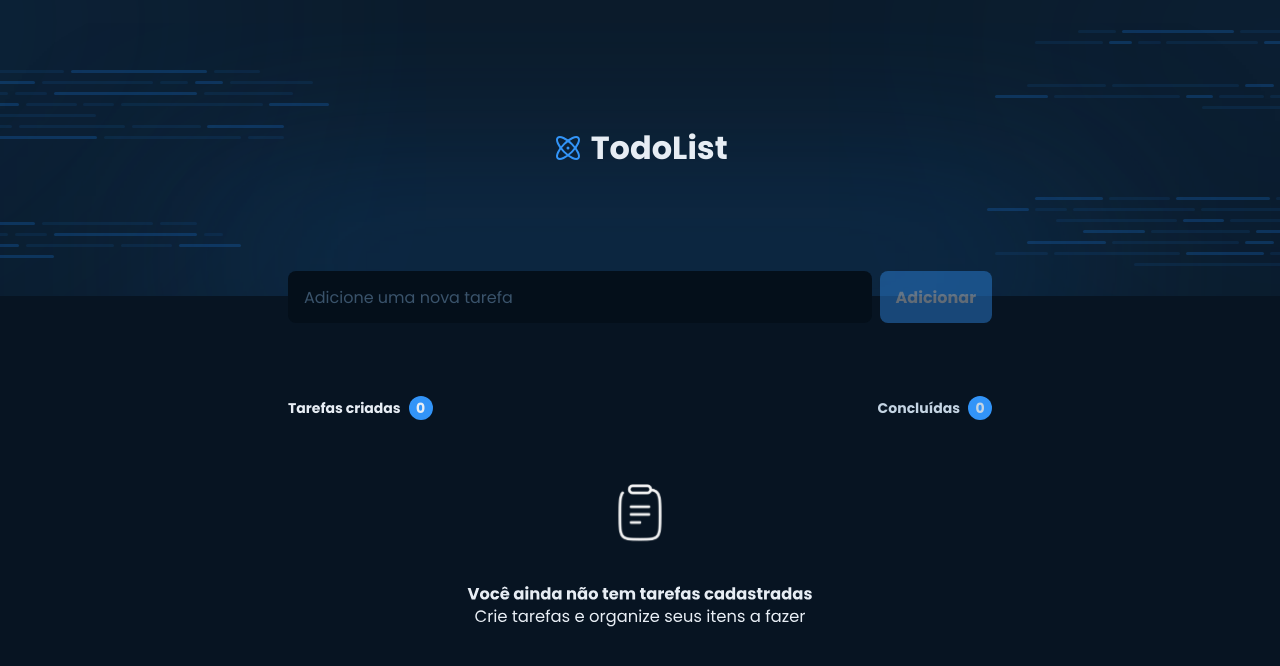
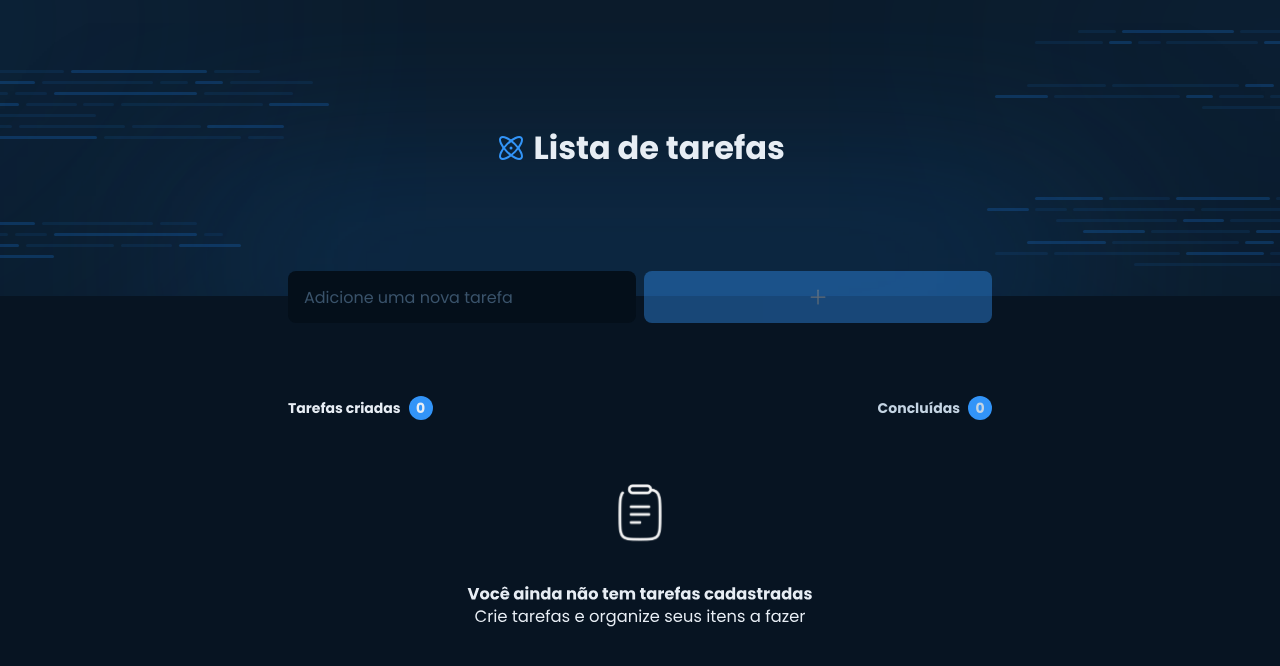
Before and after one commit to CaiquePrado/Todo, a React (Vite) app: page / in a window 1280 px wide. Shown: the top 666 px of the page. Built offline with nearby package versions, Linux system fonts and the light colour scheme.

Commit message:
feat: update button

```diff
--- a/index.html
+++ b/index.html
@@ -1,5 +1,5 @@
 <!DOCTYPE html>
-<html lang="en">
+<html lang="pt-br">
   <head>
     <meta charset="UTF-8" />
     <link rel="preconnect" href="https://fonts.googleapis.com" />
@@ -9,7 +9,7 @@
       href="https://fonts.googleapis.com/css2?family=Poppins:wght@400;700&display=swap"
       rel="stylesheet"
     />
-    <title>TodoList</title>
+    <title>Lista de tarefas</title>
   </head>
   <body>
     <div id="root"></div>
--- a/src/components/AddTask/index.tsx
+++ b/src/components/AddTask/index.tsx
@@ -1,3 +1,4 @@
+import { Plus } from "phosphor-react";
 import { Dispatch, FormEvent, SetStateAction } from "react";
 import { Form } from "./styles";
 
@@ -19,7 +20,7 @@ export const AddTask = ({ task, setTask, handleAddTask }: AddTaskProps) => {
         }}
       />
       <button disabled={!task} type="submit">
-        Adicionar
+        <Plus size={20} />
       </button>
     </Form>
   );
--- a/src/components/AddTask/styles.ts
+++ b/src/components/AddTask/styles.ts
@@ -16,7 +16,7 @@ export const Form = styled.form`
   input {
     flex: 1;
     height: 100%;
-    padding: 1rem;
+    padding: 0 1rem;
     border-radius: 8px;
     font-size: 1rem;
     border: 0;
@@ -37,8 +37,11 @@ export const Form = styled.form`
   button {
     font-size: 1rem;
     cursor: pointer;
-    height: 3.25rem;
-    padding: 0 1rem;
+    display: flex;
+    align-items: center;
+    height: 100%;
+    width: 100%;
+    justify-content: center;
     font-weight: 700;
     border-radius: 8px;
     background-color: ${(props) => props.theme.blue};
--- a/src/components/Header/index.tsx
+++ b/src/components/Header/index.tsx
@@ -1,7 +1,7 @@
+import { Atom } from "phosphor-react";
+import { Dispatch, FormEvent, SetStateAction } from "react";
+import { AddTask } from "../AddTask";
 import { HeaderContainer } from "./styles";
-import { Atom } from "phosphor-react";
-import { AddTask } from "../AddTask";
-import { Dispatch, FormEvent, SetStateAction } from "react";
 
 interface HeaderProps {
   task: string;
@@ -14,7 +14,7 @@ export const Header = ({ task, setTask, handleAddTask }: HeaderProps) => {
     <HeaderContainer>
       <div>
         <Atom size={32} />
-        <h1>TodoList</h1>
+        <h1>Lista de tarefas</h1>
       </div>
       <AddTask task={task} setTask={setTask} handleAddTask={handleAddTask} />
     </HeaderContainer>
--- a/src/components/Header/styles.ts
+++ b/src/components/Header/styles.ts
@@ -12,6 +12,7 @@ export const HeaderContainer = styled.header`
     align-items: center;
     justify-content: center;
     height: 100%;
+
     gap: 0.4rem;
 
     svg {
```
